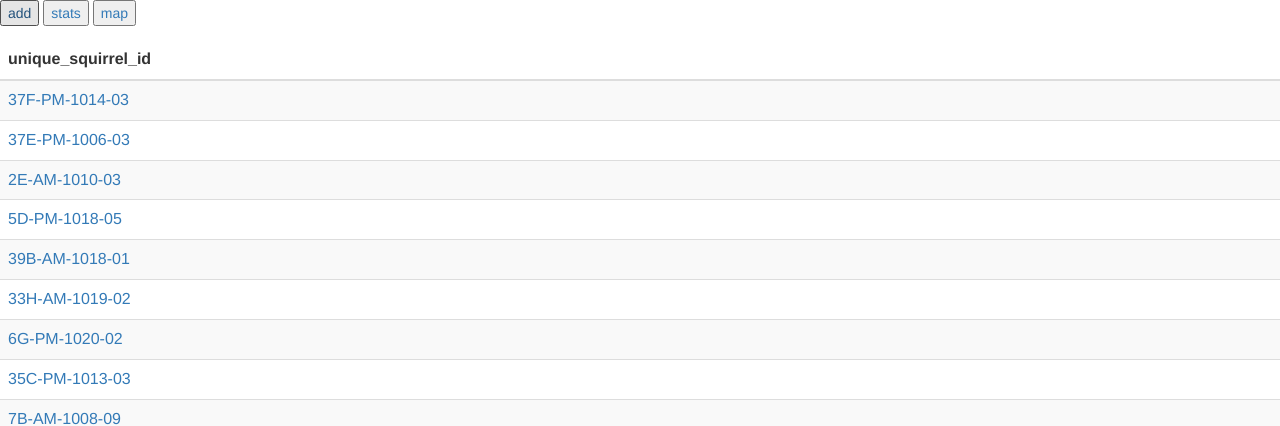
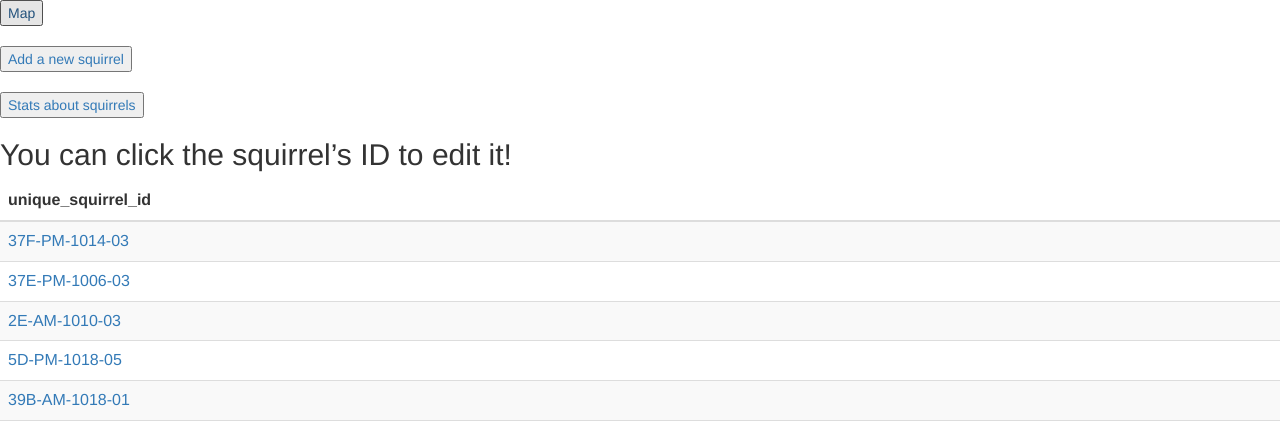
Before and after one commit to sy2890/finalproject, a Django app: page /sightings/ in a window 1280 px wide. Shown: the top 426 px of the page. Run offline with Django 3.2, Linux system fonts and the light colour scheme; data comes from the database, SQL or seed files in the repository; some libraries are stand-ins or nearby versions.

Commit message:
modified html

```diff
--- a/sightings/templates/sightings/sightings.html
+++ b/sightings/templates/sightings/sightings.html
@@ -7,15 +7,19 @@
 	<link rel="stylesheet" href="https://cdn.staticfile.org/twitter-bootstrap/3.3.7/css/bootstrap.min.css">
 </head>
 
-<body>
+<body
 	<form>
 		<div>
-		<a href="/sightings/add"><button type="button">add</button></a>
-		<a href="/sightings/stats"><button type="button">stats</button></a>
-		<a href="/map"><button type="button">map</button></a>
+		<a href="/map"><button type="button">Map</button></a>
+		<br>
+		<br>
+		<a href="/sightings/add"><button type="button">Add a new squirrel</button></a>
+		<br>
+		<br>
+		<a href="/sightings/stats"><button type="button">Stats about squirrels</button></a>
 		</div>
 	</form>
-
+	<h2>You can click the squirrel’s ID to edit it!</h2>
 	<table class='table table-striped'>
 	 	<thead>
 		<th>unique_squirrel_id </th>
```
